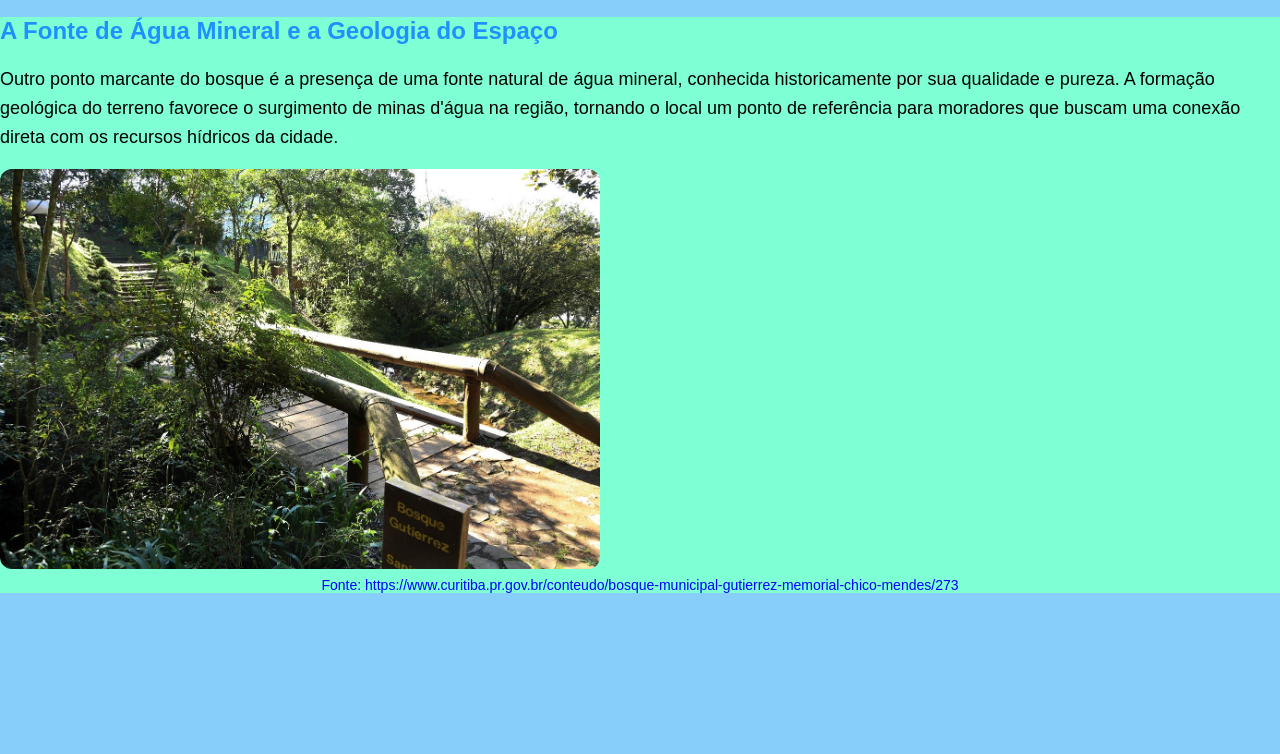
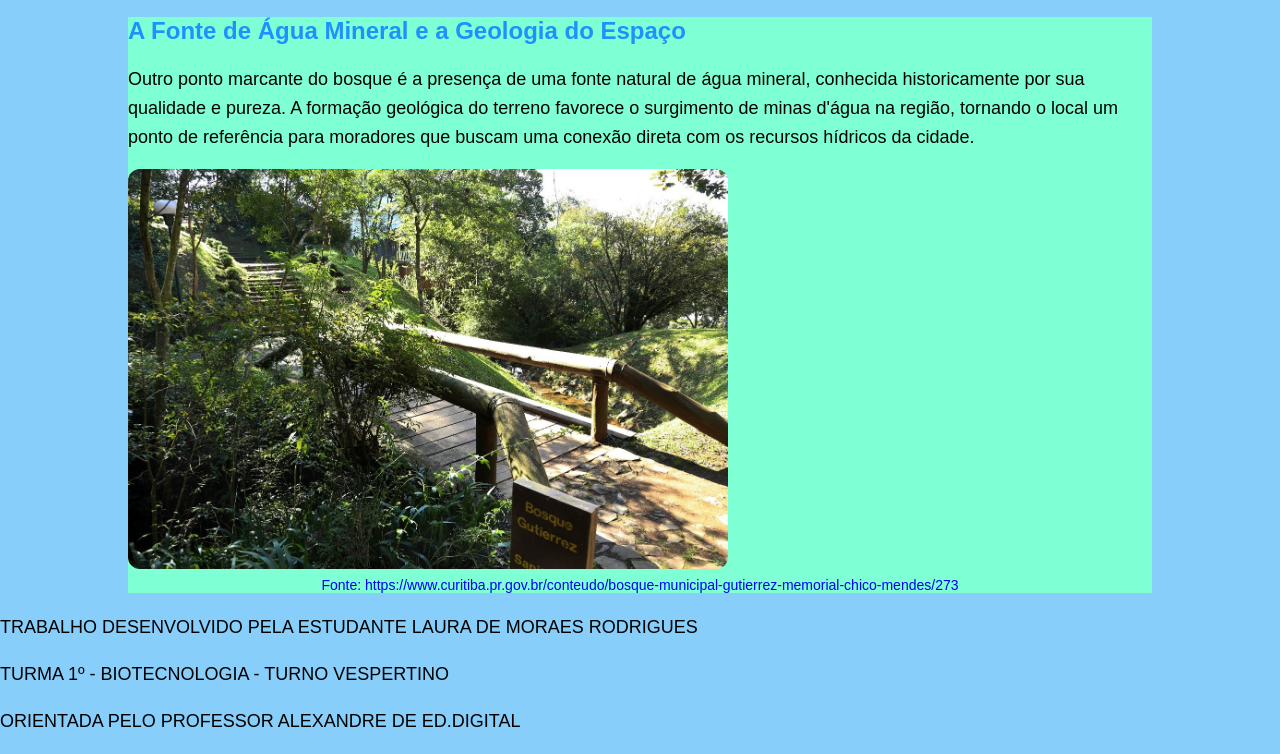
Before and after one commit to lauramoraesrodrigues-del/Bosque-Gutierrez, a plain HTML site: page index.html in a window 1280 px wide. Shown: the part 1376-2130 px from the top of the page. Before the commit the page ends 1989 px from the top, so only its background shows below. Drawn offline with Linux system fonts and the light colour scheme.

Commit message:
ACRESENTEI OS NOMES E O PROFESOR

```diff
--- a/index.html
+++ b/index.html
@@ -17,6 +17,7 @@
             <a href="#fonte">Fonte</a>
         </nave>
     </header>
+    <main>
     <section id="regiao">
         <h2>Um Refúgio Natural e Histórico
         </h2>
@@ -59,6 +60,13 @@
                         Fonte: https://www.curitiba.pr.gov.br/conteudo/bosque-municipal-gutierrez-memorial-chico-mendes/273
                     </figcaption>
             </section>
+         </main>
+        <footer>
+<p>TRABALHO DESENVOLVIDO PELA ESTUDANTE LAURA DE MORAES RODRIGUES</p>
+<P>TURMA 1º - BIOTECNOLOGIA - TURNO VESPERTINO</P>
+<p> ORIENTADA PELO PROFESSOR ALEXANDRE DE ED.DIGITAL</p>
+            </footer>
+
 
 </body>
 
```
